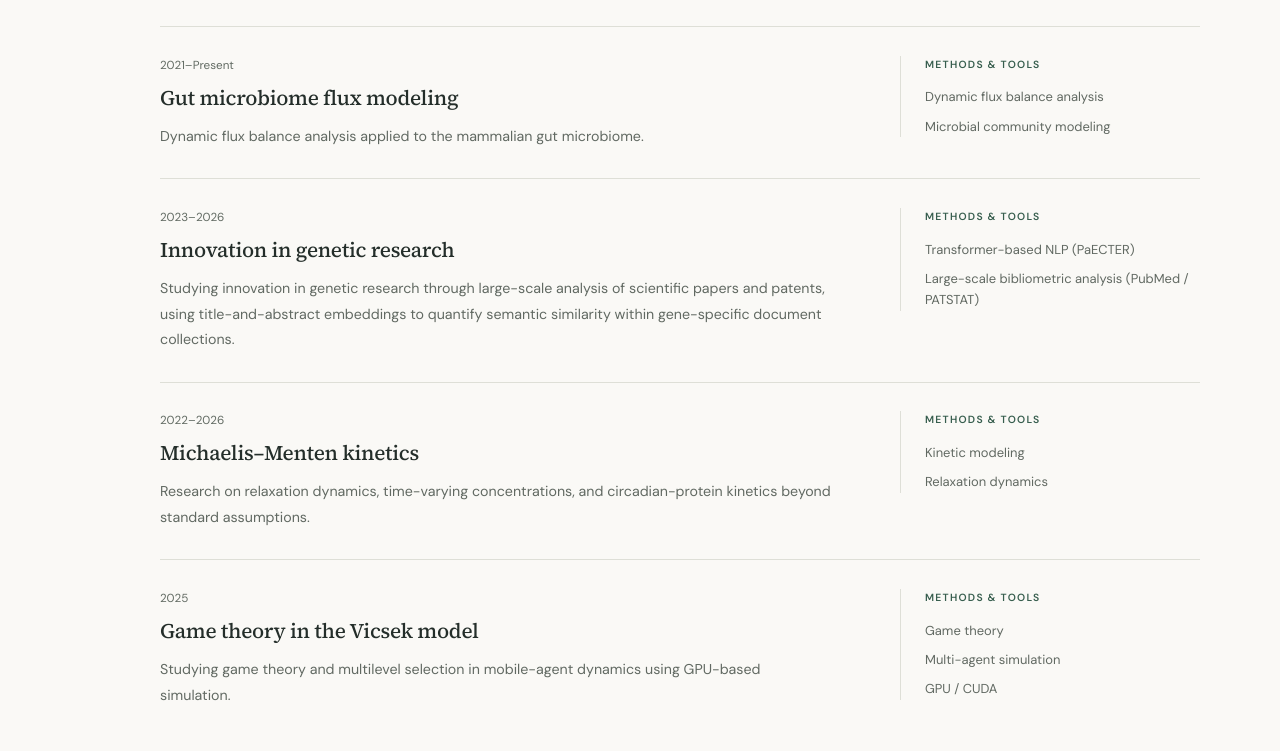
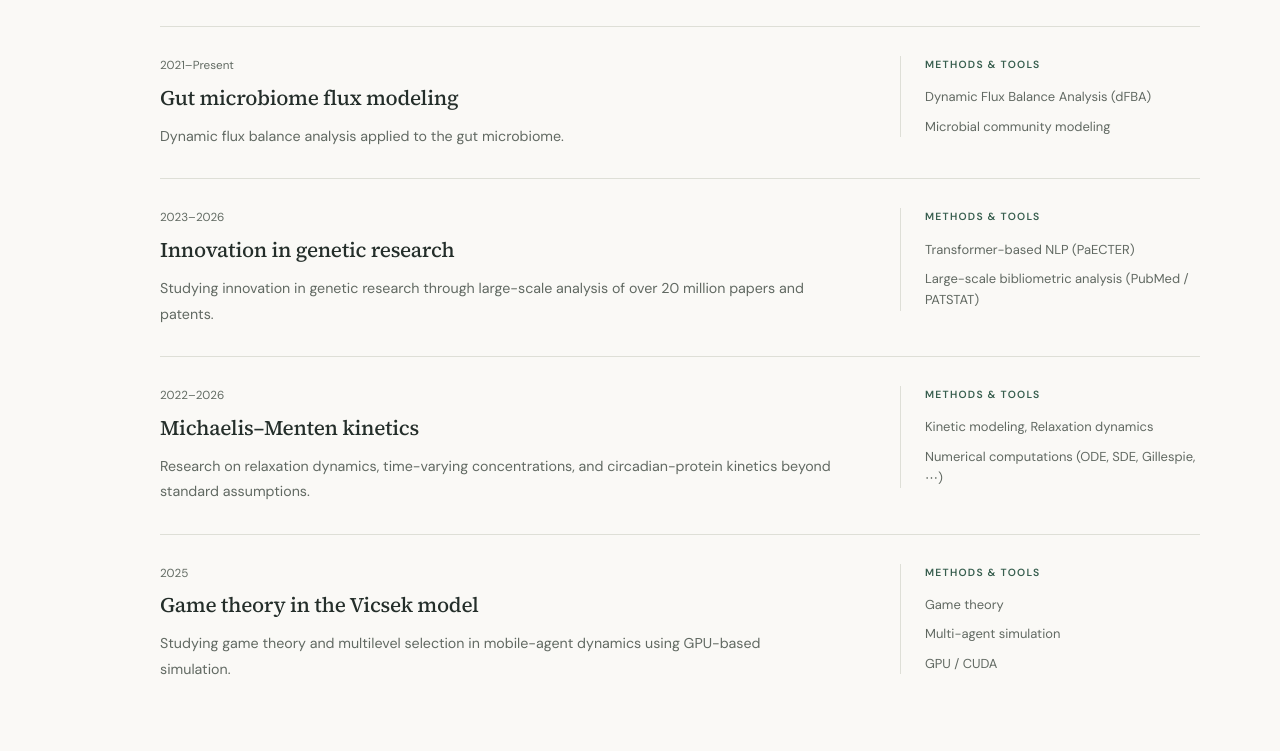
Before and after one commit to junghun9806/CV, a website: page index.html in a window 1280 px wide. Shown: the part 1569-2320 px from the top of the page. Drawn offline with Linux system fonts and the light colour scheme.

Commit message:
Refine project methods, summaries, and UIUC dates

```diff
--- a/data/knowledge.json
+++ b/data/knowledge.json
@@ -41,20 +41,20 @@
     {
       "period": "2021–Present",
       "title": "Gut microbiome flux modeling",
-      "summary": "Dynamic flux balance analysis applied to the mammalian gut microbiome.",
-      "methods": ["Dynamic flux balance analysis", "Microbial community modeling"]
+      "summary": "Dynamic flux balance analysis applied to the gut microbiome.",
+      "methods": ["Dynamic Flux Balance Analysis (dFBA)", "Microbial community modeling"]
     },
     {
       "period": "2023–2026",
       "title": "Innovation in genetic research",
-      "summary": "Studying innovation in genetic research through large-scale analysis of scientific papers and patents, using title-and-abstract embeddings to quantify semantic similarity within gene-specific document collections.",
+      "summary": "Studying innovation in genetic research through large-scale analysis of over 20 million papers and patents.",
       "methods": ["Transformer-based NLP (PaECTER)", "Large-scale bibliometric analysis (PubMed / PATSTAT)"]
     },
     {
       "period": "2022–2026",
       "title": "Michaelis–Menten kinetics",
       "summary": "Research on relaxation dynamics, time-varying concentrations, and circadian-protein kinetics beyond standard assumptions.",
-      "methods": ["Kinetic modeling", "Relaxation dynamics"]
+      "methods": ["Kinetic modeling, Relaxation dynamics", "Numerical computations (ODE, SDE, Gillespie, ⋯)"]
     },
     {
       "period": "2025",
@@ -116,9 +116,9 @@
   ],
   "experience": [
     {
-      "period": "Aug. 15, 2026–present",
+      "period": "Aug. 2026 to Jan. 2027",
       "title": "Experimental research — Yong-Su Jin Lab",
-      "detail": "University of Illinois Urbana-Champaign (UIUC). Conducting hands-on research on the anaerobic microbe Segatella copri, including cultivation under anaerobic conditions, high-performance liquid chromatography (HPLC), and PCR. Scheduled through Jan. 8, 2027."
+      "detail": "University of Illinois Urbana-Champaign (UIUC). Conducting hands-on research on the anaerobic microbe Segatella copri, including cultivation under anaerobic conditions, high-performance liquid chromatography (HPLC), and PCR. Scheduled through Jan. 2027."
     },
     {
       "period": "Mar. 2021–present",
@@ -238,21 +238,21 @@
       "title": "Bibliometric analysis of genetic research",
       "category": "project",
       "keywords": ["bibliometric", "scientometric", "PubMed", "PATSTAT", "papers", "patents", "genetic research", "innovation", "PaECTER", "transformer", "NLP", "text embeddings", "cosine similarity", "semantic similarity", "2023", "2024", "2025", "2026", "계량서지", "특허", "자연어 처리", "임베딩", "코사인 유사도", "모델"],
-      "text": "From 2023 to 2026, Junghun Chae worked on a gene bibliometric review of papers and patents, advised by Cheol-Min Ghim at UNIST and Pan-Jun Kim at Hong Kong Baptist University. The CV lists technical experience in big-data analysis using PubMed and PATSTAT data in 2024 and a related manuscript based on 20 million papers and patents that is under review. The project also applied PaECTER, a citation-informed transformer, to encode paper and patent titles and abstracts. For each gene, the team computed pairwise cosine similarities within the paper collection and separately within the patent collection to quantify semantic similarity. This is an application of a pretrained NLP model; developing or fine-tuning PaECTER has not been reported."
+      "text": "From 2023 to 2026, Junghun Chae worked on a gene bibliometric review of papers and patents, advised by Cheol-Min Ghim at UNIST and Pan-Jun Kim at Hong Kong Baptist University. The CV lists technical experience in big-data analysis using PubMed and PATSTAT data in 2024 and a related manuscript that is under review. The project analyzes over 20 million papers and patents. It also applied PaECTER, a citation-informed transformer, to encode paper and patent titles and abstracts. For each gene, the team computed pairwise cosine similarities within the paper collection and separately within the patent collection to quantify semantic similarity. This is an application of a pretrained NLP model; developing or fine-tuning PaECTER has not been reported."
     },
     {
       "id": "project-michaelis-001",
       "title": "Michaelis–Menten kinetics and relaxation dynamics",
       "category": "project",
-      "keywords": ["Michaelis Menten", "enzyme kinetics", "relaxation dynamics", "time varying concentration", "effective rate law", "feedback control", "circadian", "2022", "2026", "효소 반응", "완화 동역학"],
-      "text": "From 2022 to 2026, Junghun Chae worked on Michaelis–Menten kinetics for circadian proteins, advised by Cheol-Min Ghim at UNIST and Pan-Jun Kim at Hong Kong Baptist University. Related publications examine time-varying molecular concentrations and the role of relaxation dynamics beyond standard Michaelis–Menten assumptions. Conference presentations from 2022 to 2024 addressed rate laws beyond steady-state or adiabatic approximations and applications to circadian dynamics and biological feedback control."
+      "keywords": ["Michaelis Menten", "enzyme kinetics", "relaxation dynamics", "time varying concentration", "effective rate law", "feedback control", "circadian", "numerical computations", "ODE", "SDE", "Gillespie", "2022", "2026", "효소 반응", "완화 동역학", "수치계산"],
+      "text": "From 2022 to 2026, Junghun Chae worked on Michaelis–Menten kinetics for circadian proteins, advised by Cheol-Min Ghim at UNIST and Pan-Jun Kim at Hong Kong Baptist University. Related publications examine time-varying molecular concentrations and the role of relaxation dynamics beyond standard Michaelis–Menten assumptions. Methods used in this project include kinetic modeling, relaxation dynamics, and numerical computations involving ODEs, SDEs, and the Gillespie algorithm. Conference presentations from 2022 to 2024 addressed rate laws beyond steady-state or adiabatic approximations and applications to circadian dynamics and biological feedback control."
     },
     {
       "id": "project-microbiome-001",
       "title": "Dynamic flux balance analysis of the gut microbiome",
       "category": "project",
-      "keywords": ["dynamic flux balance analysis", "dFBA", "gut microbiome", "mammalian", "microbiome dynamics", "dietary shifts", "2021", "present", "ongoing", "미생물군", "대사 모델링"],
-      "text": "Since 2021, Junghun Chae has worked on applying dynamic flux balance analysis to the mammalian gut microbiome, advised by Cheol-Min Ghim at UNIST and Pan-Jun Kim at Hong Kong Baptist University. The project is ongoing. A 2025 Korean Physical Society presentation was titled “Microbiome Dynamics under Dietary Shifts.” The CV does not state a publication from this project."
+      "keywords": ["dynamic flux balance analysis", "dFBA", "gut microbiome", "microbiome dynamics", "dietary shifts", "2021", "present", "ongoing", "미생물군", "대사 모델링"],
+      "text": "Since 2021, Junghun Chae has worked on applying dynamic flux balance analysis to the gut microbiome, advised by Cheol-Min Ghim at UNIST and Pan-Jun Kim at Hong Kong Baptist University. The project is ongoing. A 2025 Korean Physical Society presentation was titled “Microbiome Dynamics under Dietary Shifts.” The CV does not state a publication from this project."
     },
     {
       "id": "project-circadian-001",
--- a/index.html
+++ b/index.html
@@ -116,12 +116,12 @@
               <div class="project-copy">
                 <span class="project-year">2021–Present</span>
                 <h3>Gut microbiome flux modeling</h3>
-                <p>Dynamic flux balance analysis applied to the mammalian gut microbiome.</p>
+                <p>Dynamic flux balance analysis applied to the gut microbiome.</p>
               </div>
               <div class="project-methods">
                 <h4>Methods &amp; tools</h4>
                 <ul role="list">
-                  <li>Dynamic flux balance analysis</li>
+                  <li>Dynamic Flux Balance Analysis (dFBA)</li>
                   <li>Microbial community modeling</li>
                 </ul>
               </div>
@@ -130,7 +130,7 @@
               <div class="project-copy">
                 <span class="project-year">2023–2026</span>
                 <h3>Innovation in genetic research</h3>
-                <p>Studying innovation in genetic research through large-scale analysis of scientific papers and patents, using title-and-abstract embeddings to quantify semantic similarity within gene-specific document collections.</p>
+                <p>Studying innovation in genetic research through large-scale analysis of over 20 million papers and patents.</p>
               </div>
               <div class="project-methods">
                 <h4>Methods &amp; tools</h4>
@@ -149,8 +149,8 @@
               <div class="project-methods">
                 <h4>Methods &amp; tools</h4>
                 <ul role="list">
-                  <li>Kinetic modeling</li>
-                  <li>Relaxation dynamics</li>
+                  <li>Kinetic modeling, Relaxation dynamics</li>
+                  <li>Numerical computations (ODE, SDE, Gillespie, ⋯)</li>
                 </ul>
               </div>
             </article>
@@ -221,8 +221,8 @@
           <h2 id="experience-title">Education &amp; experience</h2>
           <div class="timeline" id="experience-list">
             <article>
-              <span>Aug. 15, 2026–present</span>
-              <div><h3>Experimental research — Yong-Su Jin Lab</h3><p>University of Illinois Urbana-Champaign (UIUC). Conducting hands-on research on the anaerobic microbe Segatella copri, including cultivation under anaerobic conditions, high-performance liquid chromatography (HPLC), and PCR. Scheduled through Jan. 8, 2027.</p></div>
+              <span>Aug. 2026 to Jan. 2027</span>
+              <div><h3>Experimental research — Yong-Su Jin Lab</h3><p>University of Illinois Urbana-Champaign (UIUC). Conducting hands-on research on the anaerobic microbe Segatella copri, including cultivation under anaerobic conditions, high-performance liquid chromatography (HPLC), and PCR. Scheduled through Jan. 2027.</p></div>
             </article>
             <article>
               <span>Mar. 2021–present</span>
```
